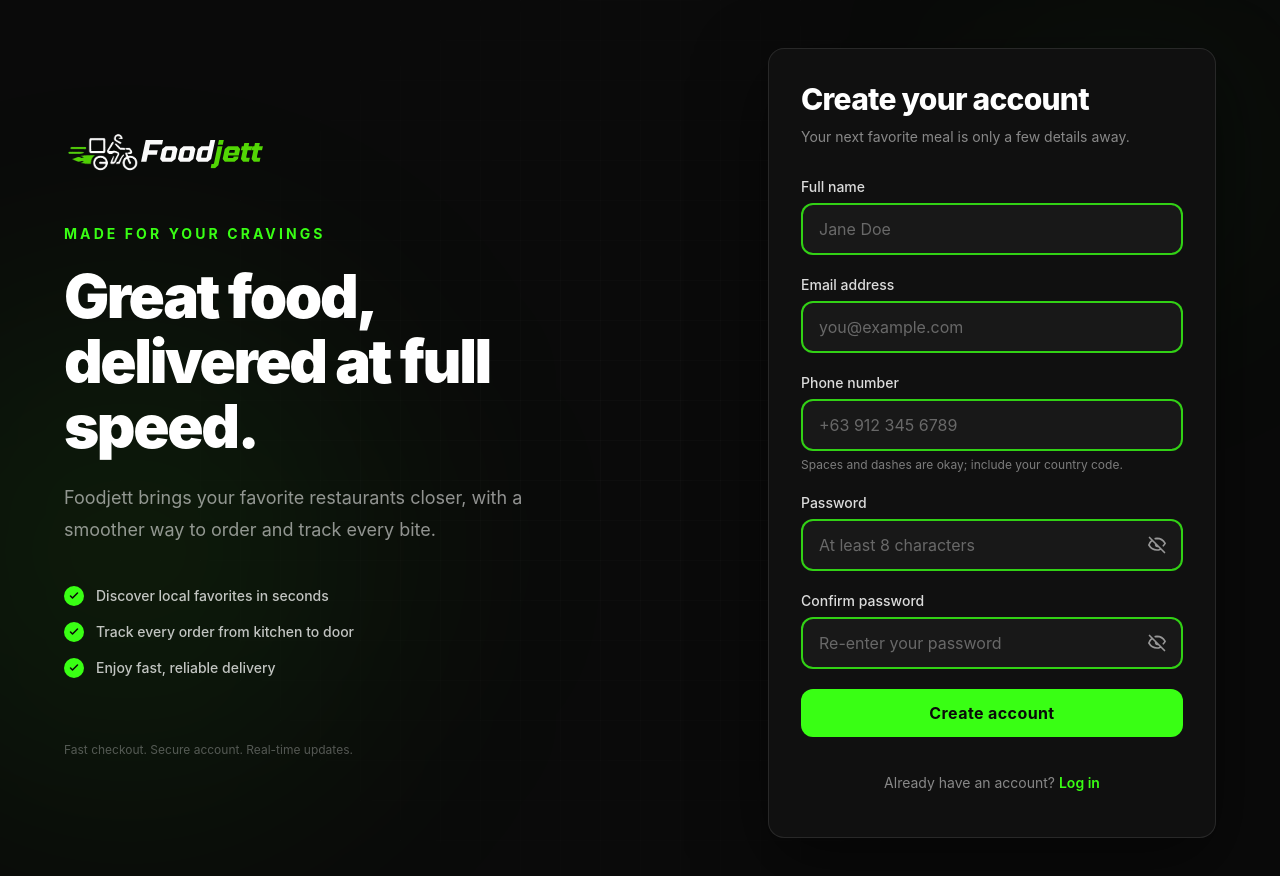
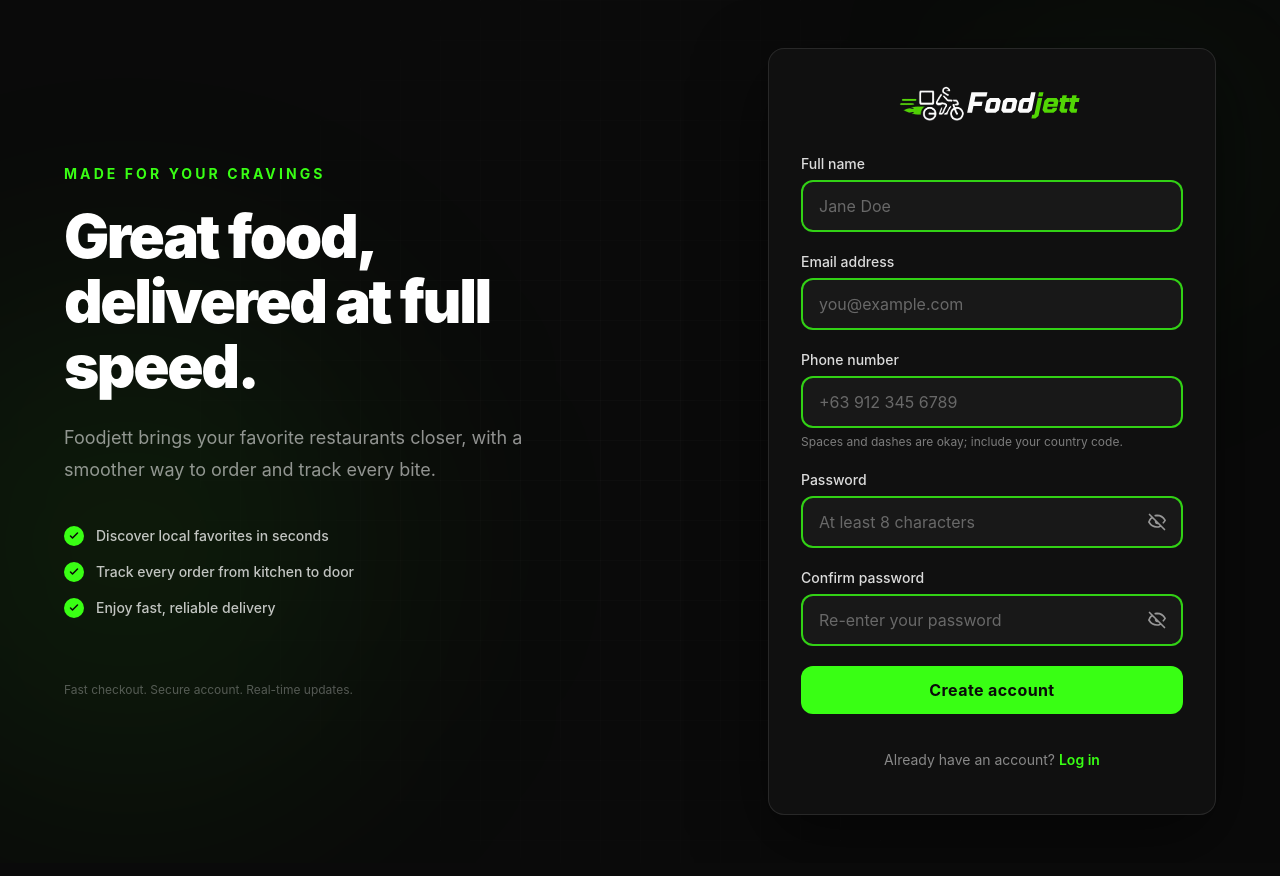
Before and after one commit to jjeeypi/foodjett-symfony, a React (Vite) app in the folder web/: page /register in a window 1280 px wide. Shown: the top 876 px of the page. Built offline with nearby package versions, Linux system fonts and the light colour scheme.

Commit message:
fix: preserve auth card branding after Vercel update

```diff
--- a/web/src/components/AuthLayout.tsx
+++ b/web/src/components/AuthLayout.tsx
@@ -18,7 +18,7 @@ function CheckIcon() {
 }
 
 /** Shared mobile-first shell for the customer authentication screens. */
-export function AuthLayout({ children }: { children: ReactNode }) {
+export function AuthLayout({ children, showStandaloneLogo = true }: { children: ReactNode; showStandaloneLogo?: boolean }) {
   return (
     <main className="auth-shell relative min-h-svh overflow-x-hidden bg-brand-black px-4 sm:px-6 lg:flex lg:items-center lg:px-10">
       <div aria-hidden="true" className="pointer-events-none absolute inset-0 overflow-hidden">
@@ -29,11 +29,11 @@ export function AuthLayout({ children }: { children: ReactNode }) {
 
       <div className="relative z-10 mx-auto grid w-full max-w-6xl items-center gap-10 lg:grid-cols-[1fr_28rem] lg:gap-16 xl:gap-24">
         <section className="hidden lg:block" aria-labelledby="auth-value-heading">
-          <Logo className="mb-12 w-52 sm:w-52" />
+          {showStandaloneLogo && <Logo className="mb-12 w-52 sm:w-52" />}
           <p className="mb-5 text-sm font-bold uppercase tracking-[0.22em] text-neon-green">Made for your cravings</p>
-          <h1 id="auth-value-heading" className="max-w-xl text-5xl font-black leading-[1.08] tracking-[-0.04em] text-white xl:text-6xl">
+          <h2 id="auth-value-heading" className="max-w-xl text-5xl font-black leading-[1.08] tracking-[-0.04em] text-white xl:text-6xl">
             Great food, delivered at full speed.
-          </h1>
+          </h2>
           <p className="mt-6 max-w-lg text-lg leading-8 text-white/55">
             Foodjett brings your favorite restaurants closer, with a smoother way to order and track every bite.
           </p>
@@ -49,9 +49,11 @@ export function AuthLayout({ children }: { children: ReactNode }) {
         </section>
 
         <div className="mx-auto w-full max-w-[28rem]">
-          <div className="mb-7 flex justify-center lg:hidden">
-            <Logo />
-          </div>
+          {showStandaloneLogo && (
+            <div className="mb-7 flex justify-center lg:hidden">
+              <Logo />
+            </div>
+          )}
           {children}
         </div>
       </div>
--- a/web/src/pages/LoginPage.tsx
+++ b/web/src/pages/LoginPage.tsx
@@ -3,6 +3,7 @@ import type { ChangeEvent, FormEvent } from 'react'
 import { Link, useNavigate } from 'react-router-dom'
 import { AuthLayout } from '../components/AuthLayout'
 import { FormAlert } from '../components/FormAlert'
+import { Logo } from '../components/Logo'
 import { NeonInput } from '../components/NeonInput'
 import { SubmitButton } from '../components/SubmitButton'
 import { isApiError, login, setToken } from '../lib/api'
@@ -76,11 +77,13 @@ export default function LoginPage() {
   }
 
   return (
-    <AuthLayout>
+    <AuthLayout showStandaloneLogo={false}>
       <section aria-labelledby="login-heading" className="rounded-2xl border border-white/10 bg-brand-surface/95 p-5 shadow-[0_24px_70px_rgba(0,0,0,0.5)] backdrop-blur-sm sm:p-8">
-        <header className="mb-7">
-          <h1 id="login-heading" className="text-2xl font-extrabold tracking-tight text-white sm:text-3xl">Welcome back</h1>
-          <p className="mt-2 text-sm leading-6 text-white/50">Sign in to order your favorites and track deliveries.</p>
+        <header className="mb-7 text-center">
+          <h1 id="login-heading" className="sr-only">Sign in to Foodjett</h1>
+          <div className="flex justify-center">
+            <Logo />
+          </div>
         </header>
 
         <FormAlert message={globalError} />
--- a/web/src/pages/RegisterPage.tsx
+++ b/web/src/pages/RegisterPage.tsx
@@ -3,6 +3,7 @@ import type { ChangeEvent, FormEvent } from 'react'
 import { Link, useNavigate } from 'react-router-dom'
 import { AuthLayout } from '../components/AuthLayout'
 import { FormAlert } from '../components/FormAlert'
+import { Logo } from '../components/Logo'
 import { NeonInput } from '../components/NeonInput'
 import { PasswordStrengthMeter } from '../components/PasswordStrengthMeter'
 import { SubmitButton } from '../components/SubmitButton'
@@ -130,11 +131,13 @@ export default function RegisterPage() {
   }
 
   return (
-    <AuthLayout>
+    <AuthLayout showStandaloneLogo={false}>
       <section aria-labelledby="register-heading" className="rounded-2xl border border-white/10 bg-brand-surface/95 p-5 shadow-[0_24px_70px_rgba(0,0,0,0.5)] backdrop-blur-sm sm:p-8">
-        <header className="mb-7">
-          <h1 id="register-heading" className="text-2xl font-extrabold tracking-tight text-white sm:text-3xl">Create your account</h1>
-          <p className="mt-2 text-sm leading-6 text-white/50">Your next favorite meal is only a few details away.</p>
+        <header className="mb-7 text-center">
+          <h1 id="register-heading" className="sr-only">Create your Foodjett account</h1>
+          <div className="flex justify-center">
+            <Logo />
+          </div>
         </header>
 
         <FormAlert message={globalError} />
```
